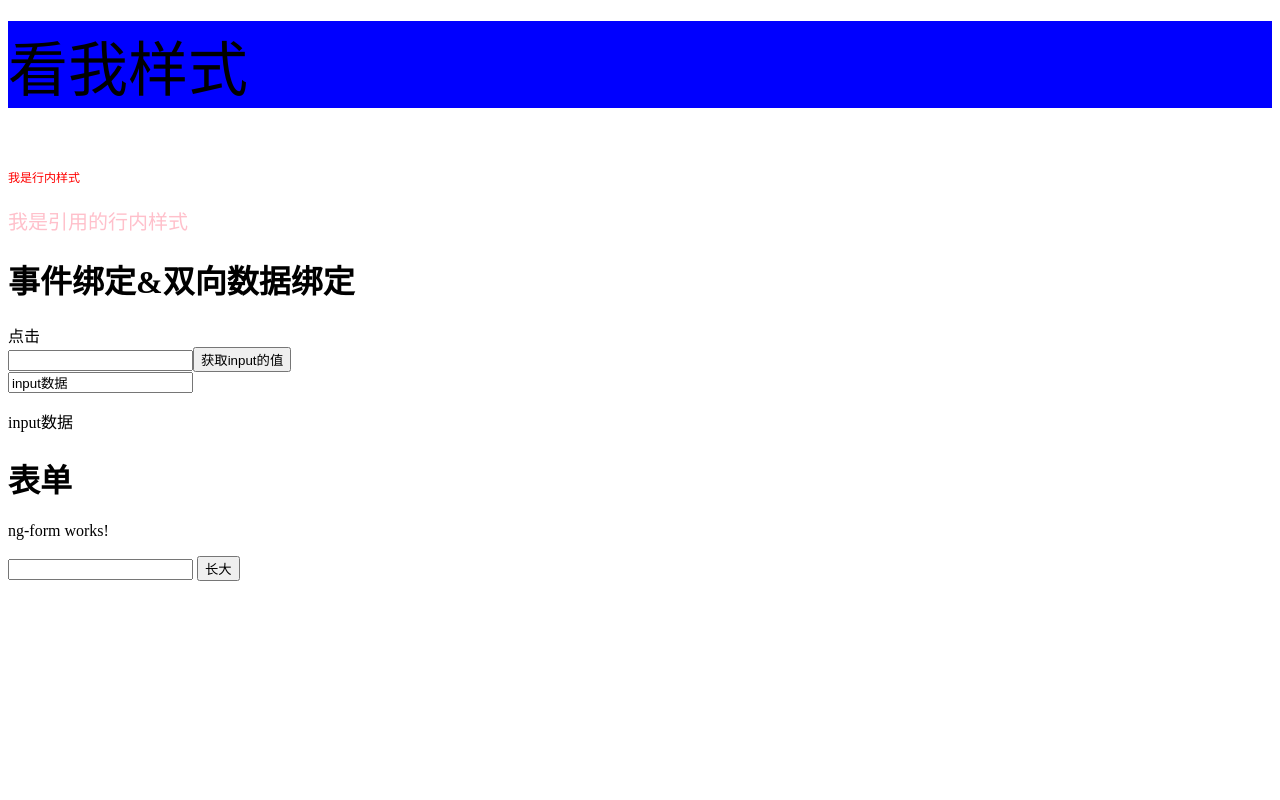
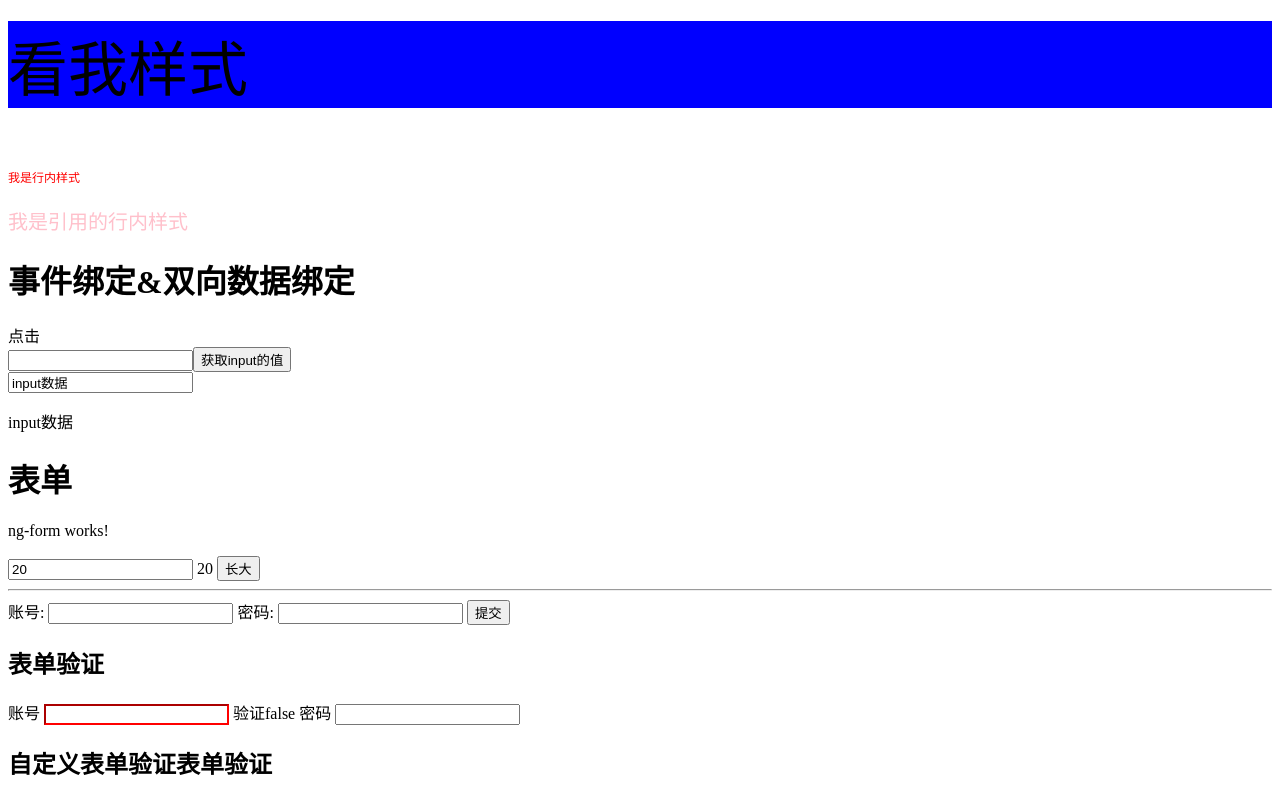
Before and after one commit to chuhx1024/angular-tour-of-heroes, an Angular app: page / in a window 1280 px wide. Shown: the part 1121-1921 px from the top of the page. Before the commit the page ends 1710 px from the top, so only its background shows below. Built offline with nearby package versions, Linux system fonts and the light colour scheme.

Commit message:
feat: 表单验证

```diff
--- a/src/app/view/ng-form/ng-form.component.html
+++ b/src/app/view/ng-form/ng-form.component.html
@@ -2,3 +2,29 @@
 <input type="text" [formControl] = "age">
 {{age.value}}
 <button (click)="ageAdd()">长大</button>
+<hr>
+<!-- 动态表单控件组 -->
+<form [formGroup]="loginForm">
+    <label >
+        账号:
+        <input type="text" formControlName="username">
+    </label>
+    <label >
+        密码:
+        <input type="text" formControlName="password">
+    </label>
+    {{loginForm.value.username}}
+    {{loginForm.value.password}}
+    <button (click)="subForm()">提交</button>
+</form>
+
+<h2>表单验证</h2>
+<form action="">
+    账号
+    <input required type="text" #nameInp="ngModel" [(ngModel)]="formData.username" name="username">
+    验证{{nameInp.valid}}
+    密码
+    <input type="text" #pwdInp="ngModel" [(ngModel)]="formData.password" name="password">
+    {{formData.username}}
+</form>
+<h2>自定义表单验证表单验证</h2>
--- a/src/app/view/ng-form/ng-form.component.less
+++ b/src/app/view/ng-form/ng-form.component.less
@@ -0,0 +1,4 @@
+// 验证不通过的样式
+.ng-invalid {
+    border-color: red;
+}
--- a/src/app/view/ng-form/ng-form.component.ts
+++ b/src/app/view/ng-form/ng-form.component.ts
@@ -1,5 +1,5 @@
 import { Component } from '@angular/core';
-import { FormControl } from '@angular/forms'
+import { FormControl, FormGroup } from '@angular/forms'
 
 @Component({
   selector: 'app-ng-form',
@@ -7,9 +7,22 @@ import { FormControl } from '@angular/forms'
   styleUrls: ['./ng-form.component.less']
 })
 export class NgFormComponent {
-  age = new FormControl();
+  age = new FormControl(20);
+
+  loginForm = new FormGroup({
+    username: new FormControl(''),
+    password: new FormControl(''),
+  })
+
+  formData = {
+    username: '',
+    password: ''
+  }
 
   ageAdd () {
     this.age.setValue(18)
   }
+  subForm () {
+    console.log(this.loginForm.value)
+  }
 }
```
